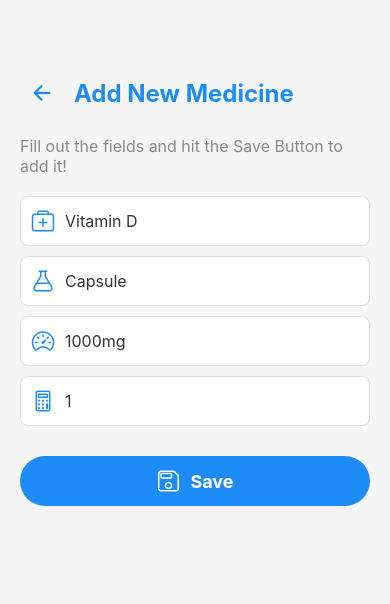
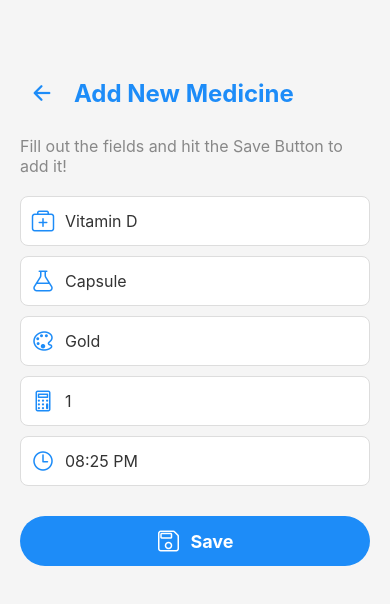
Before and after one commit to hieutrantrong21520859MMCL21/NT114_DACN_ElderlyAssistance, a React Native app: screen /AddMedicine in a window 390 px wide. Shown: the top 604 px of the page. Built offline with nearby package versions, Linux system fonts and the light colour scheme.

Commit message:
update features-setting-bottom bar

```diff
--- a/screens/AddMedicineScreen.js
+++ b/screens/AddMedicineScreen.js
@@ -1,36 +1,51 @@
-﻿import React, { useState } from 'react';
-import { View, Text, TextInput, TouchableOpacity, StyleSheet } from 'react-native';
-import { Ionicons } from '@expo/vector-icons'; // Import Ionicons
+﻿﻿import React, { useState } from 'react';
+import { View, Text, TextInput, TouchableOpacity, StyleSheet, Alert } from 'react-native';
+import { Ionicons } from '@expo/vector-icons';
 import { useRoute } from '@react-navigation/native';
+import DateTimePicker from '@react-native-community/datetimepicker';
 
 export default function AddMedicineScreen({ navigation }) {
   const route = useRoute();
   const editingMedicine = route.params?.editingMedicine;
-  const timeOfDay = route.params?.timeOfDay || 'Morning';
+  const timeOfDay = route.params?.timeOfDay; // Nhận timeOfDay từ navigation params
   const selectedDate = route.params?.selectedDate || new Date().toDateString();
 
-  // Set default values when editing a medicine
   const [name, setName] = useState(editingMedicine ? editingMedicine.name.split(' (')[0] : '');
   const [type, setType] = useState(editingMedicine ? editingMedicine.dosage.split(' ')[1] : '');
-  const [dose, setDose] = useState(editingMedicine ? editingMedicine.name.match(/\(([^)]+)\)/)?.[1] || '' : '');
+  const [color, setColor] = useState(editingMedicine ? editingMedicine.name.match(/\(([^)]+)\)/)?.[1] || '' : '');
   const [amount, setAmount] = useState(editingMedicine ? editingMedicine.dosage.split(' ')[0] : '');
+  const [time, setTime] = useState(editingMedicine ? new Date(editingMedicine.time) : new Date());
+  const [showTimePicker, setShowTimePicker] = useState(false);
+
+  const handleTimeChange = (event, selectedTime) => {
+    setShowTimePicker(false);
+    if (selectedTime) {
+      setTime(selectedTime);
+    }
+  };
 
   const handleSave = () => {
+    if (!name || !type || !color || !amount) {
+      Alert.alert('Validation Error', 'All fields must be filled before saving!');
+      return;
+    }
+
     const updatedMedicine = {
       id: editingMedicine ? editingMedicine.id : Date.now().toString(),
-      name: `${name} (${dose})`,
+      name: `${name} (${color})`,
       dosage: `${amount} ${type}`,
-      timeOfDay: timeOfDay,
+      timeOfDay, // Lưu timeOfDay được truyền từ màn hình trước
       date: selectedDate,
+      time: time.toISOString(),
     };
 
+    // Điều hướng trở lại màn hình ScheduleMedicine
     navigation.navigate('ScheduleMedicine', { newMedicine: updatedMedicine, editing: !!editingMedicine });
   };
 
   return (
     <View style={styles.container}>
       <View style={styles.header}>
-        {/* Back Button */}
         <TouchableOpacity onPress={() => navigation.goBack()} style={styles.backButton}>
           <Ionicons name="arrow-back" size={24} color="#1D8CF8" />
         </TouchableOpacity>
@@ -39,51 +54,35 @@ export default function AddMedicineScreen({ navigation }) {
 
       <Text style={styles.subtitle}>Fill out the fields and hit the Save Button to add it!</Text>
 
-      {/* Input for Medicine Name */}
       <View style={styles.inputContainer}>
         <Ionicons name="medkit-outline" size={24} color="#1D8CF8" style={styles.icon} />
-        <TextInput
-          placeholder="Vitamin D"
-          value={name}
-          onChangeText={setName}
-          style={styles.input}
-        />
+        <TextInput placeholder="Vitamin D" value={name} onChangeText={setName} style={styles.input} />
       </View>
 
-      {/* Input for Type */}
       <View style={styles.inputContainer}>
         <Ionicons name="flask-outline" size={24} color="#1D8CF8" style={styles.icon} />
-        <TextInput
-          placeholder="Capsule"
-          value={type}
-          onChangeText={setType}
-          style={styles.input}
-        />
+        <TextInput placeholder="Capsule" value={type} onChangeText={setType} style={styles.input} />
       </View>
 
-      {/* Input for Dose */}
       <View style={styles.inputContainer}>
-        <Ionicons name="speedometer-outline" size={24} color="#1D8CF8" style={styles.icon} />
-        <TextInput
-          placeholder="1000mg"
-          value={dose}
-          onChangeText={setDose}
-          style={styles.input}
-        />
+        <Ionicons name="color-palette-outline" size={24} color="#1D8CF8" style={styles.icon} />
+        <TextInput placeholder="Gold" value={color} onChangeText={setColor} style={styles.input} />
       </View>
 
-      {/* Input for Amount */}
       <View style={styles.inputContainer}>
         <Ionicons name="calculator-outline" size={24} color="#1D8CF8" style={styles.icon} />
-        <TextInput
-          placeholder="1"
-          value={amount}
-          onChangeText={setAmount}
-          style={styles.input}
-        />
+        <TextInput placeholder="1" value={amount} onChangeText={setAmount} style={styles.input} />
       </View>
 
-      {/* Save Button */}
+      <TouchableOpacity onPress={() => setShowTimePicker(true)} style={styles.inputContainer}>
+        <Ionicons name="time-outline" size={24} color="#1D8CF8" style={styles.icon} />
+        <Text style={styles.timeText}>{time.toLocaleTimeString([], { hour: '2-digit', minute: '2-digit' })}</Text>
+      </TouchableOpacity>
+
+      {showTimePicker && (
+        <DateTimePicker value={time} mode="time" is24Hour={true} display="default" onChange={handleTimeChange} />
+      )}
+
       <TouchableOpacity onPress={handleSave} style={styles.saveButton}>
         <Ionicons name="save-outline" size={24} color="#FFF" />
         <Text style={styles.saveButtonText}>Save</Text>
@@ -152,4 +151,8 @@ const styles = StyleSheet.create({
     fontWeight: 'bold',
     marginLeft: 10,
   },
+  timeText: {
+    fontSize: 16,
+    color: '#333'
+  },
 });
--- a/screens/ScheduleMedicineScreen.js
+++ b/screens/ScheduleMedicineScreen.js
@@ -1,4 +1,4 @@
-﻿import React, { useEffect, useState } from 'react';
+﻿﻿import React, { useEffect, useState } from 'react';
 import { View, Text, TouchableOpacity, StyleSheet, FlatList, Alert } from 'react-native';
 import { useNavigation, useRoute } from '@react-navigation/native';
 import DateTimePickerModal from 'react-native-modal-datetime-picker';
@@ -133,6 +133,7 @@ export default function ScheduleMedicineScreen() {
     <View style={styles.medicineContainer}>
       <Text style={styles.medicineText}>{item.name}</Text>
       <Text style={styles.medicineSubText}>{item.dosage}</Text>
+      <Text style={styles.medicineTimeText}>Time: {new Date(item.time).toLocaleTimeString()}</Text>
       <View style={styles.editDeleteContainer}>
         <TouchableOpacity onPress={() => handleEditMedicine(item)}>
           <Text style={styles.editButton}>Edit</Text>
```
